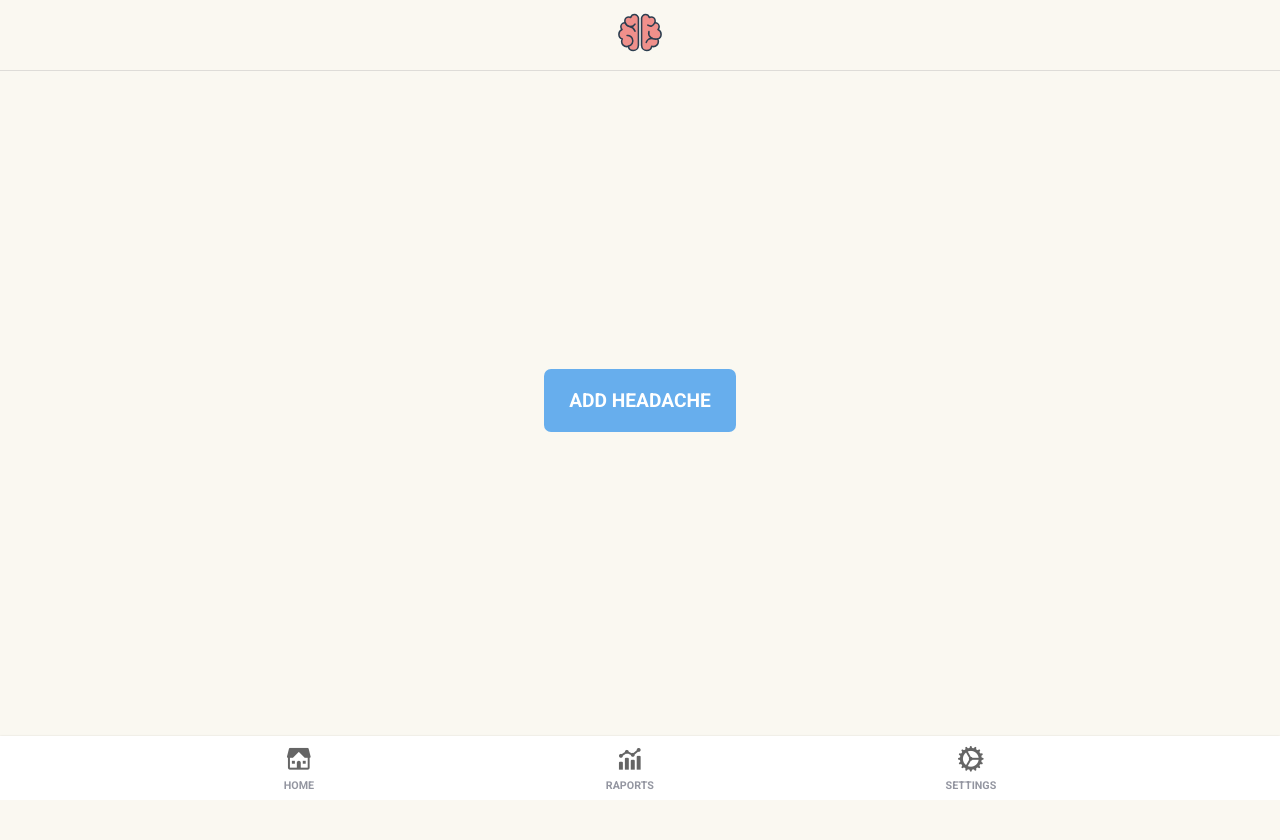
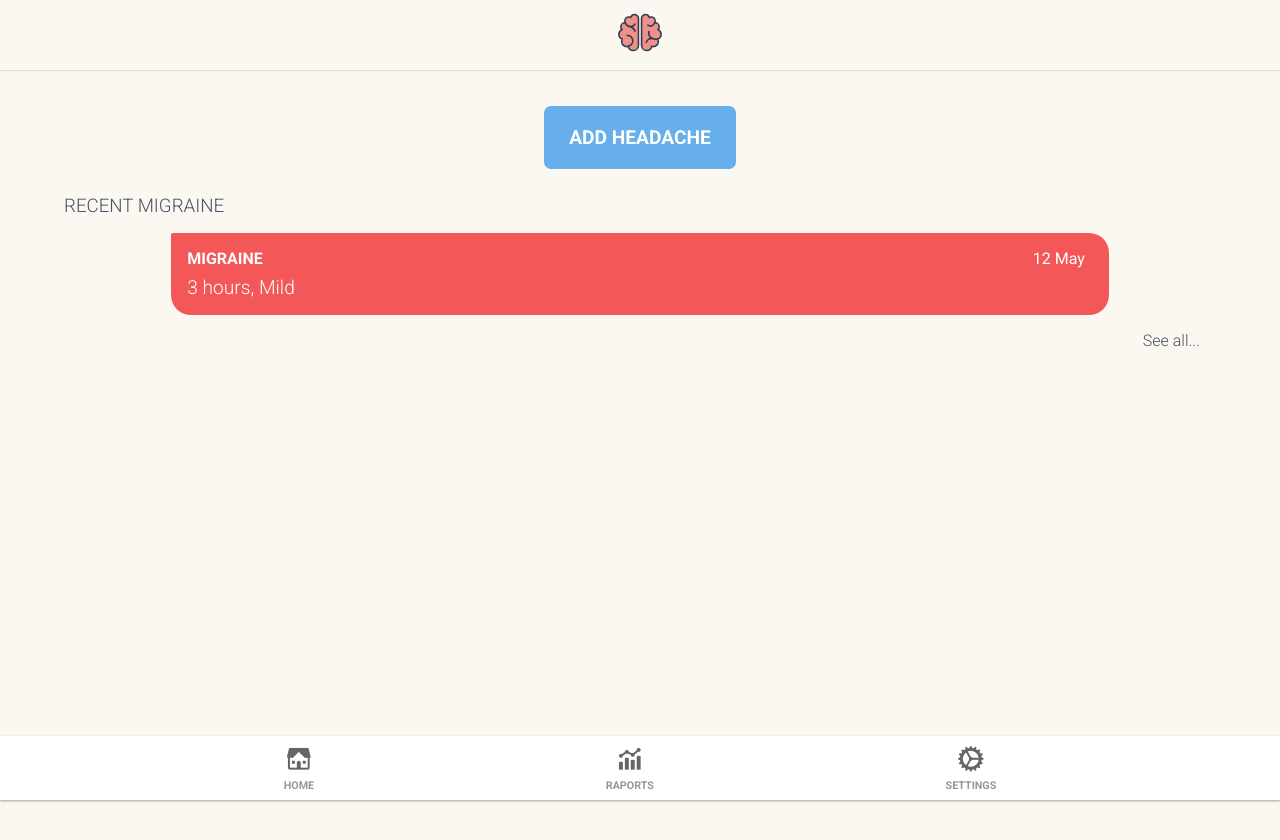
Before and after one commit to jagodarybacka/migraine-app, a React (Create React App) app: page /home in a window 1280 px wide. Shown: the top 840 px of the page. Before the commit the page ends 800 px from the top, so only its background shows below. Built offline with nearby package versions, Linux system fonts and the light colour scheme.

Commit message:
History Widget

```diff
--- /dev/null
+++ b/src/components/RecordCard.js
@@ -0,0 +1,38 @@
+import React, {Component} from 'react';
+import styled from 'styled-components';
+import {Link} from "react-router-dom";
+
+const Card = styled.div`
+  background-color: #f45757;
+  color: #fff;
+  width: 80%;
+  border-radius: 2px 20px 20px 20px;
+  padding: 0.5rem;
+  position: relative;
+
+  time {
+    position: absolute;
+    right: 1.5rem;
+    top: 1rem;
+  }
+  h4 {
+    margin: 0.5rem;
+    text-transform: uppercase;
+  }
+  p {
+    margin: 0.5rem;
+  }
+`
+
+const RecordCard = (props) => {
+  return (
+    <Card >
+      <time>{props.date}</time>
+      <h4>{props.type ? props.type : "Migraine"}</h4>
+      <p>{props.duration}, {props.strength}</p>
+    </Card>
+  );
+}
+
+
+export default RecordCard;
--- a/src/scenes/Home.js
+++ b/src/scenes/Home.js
@@ -5,17 +5,23 @@ import {Link} from "react-router-dom";
 import Header from '../components/Header';
 import Menubar from '../components/Menubar';
 import Button from '../components/Button'
+import HistoryWidget from './history/HistoryWidget'
 
+const HomeComponent = styled.div`
+  margin-top: 6rem;
+  justify-content: normal;
+`
 
 const Home = () => {
   return (
-    <div className="Home">
+    <HomeComponent className="Home">
       <Header />
       <Link to="/add">
         <Button text="Add headache" />
       </Link>
+      <HistoryWidget />
       <Menubar />
-    </div>
+    </HomeComponent>
   );
 }
 
--- /dev/null
+++ b/src/scenes/history/HistoryWidget.js
@@ -0,0 +1,41 @@
+import React, {Component} from 'react';
+import styled from 'styled-components';
+import {Link} from "react-router-dom";
+
+import RecordCard from '../../components/RecordCard'
+
+
+const Widget = styled.section`
+  width: 100%;
+  display: flex;
+  flex-direction: column;
+  align-items: center;
+  position: relative;
+
+  h3 {
+    text-transform: uppercase;
+    font-weight: 300;
+    margin: 1rem 0;
+    align-self: flex-start;
+  }
+  a {
+    margin: 1rem;
+    align-self: flex-end;
+    font-weight: 300;
+
+  }
+
+
+`
+const HistoryWidget = () => {
+  return (
+    <Widget >
+      <h3>Recent migraine</h3>
+      <RecordCard date="12 May" duration="3 hours" strength="Mild"/>
+      <Link to="#">See all...</Link>
+    </Widget>
+  );
+}
+
+
+export default HistoryWidget;
```
